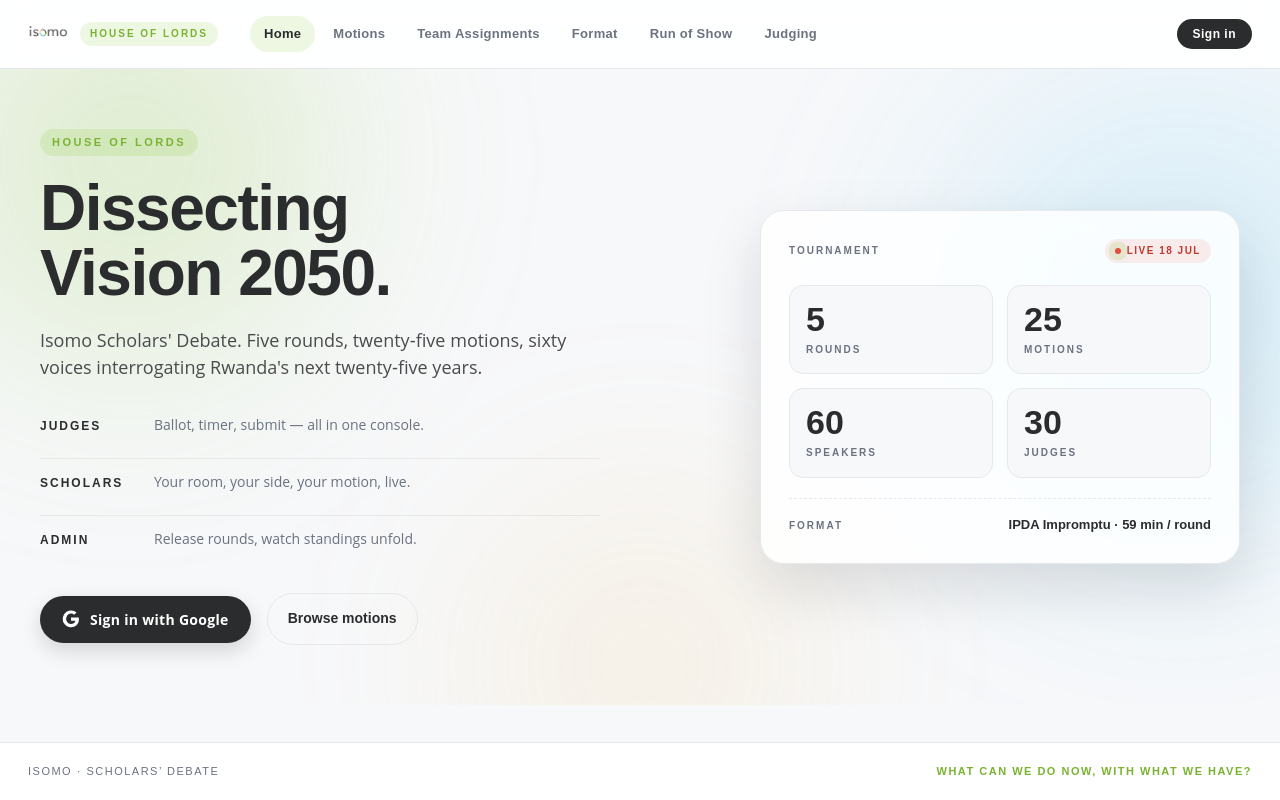
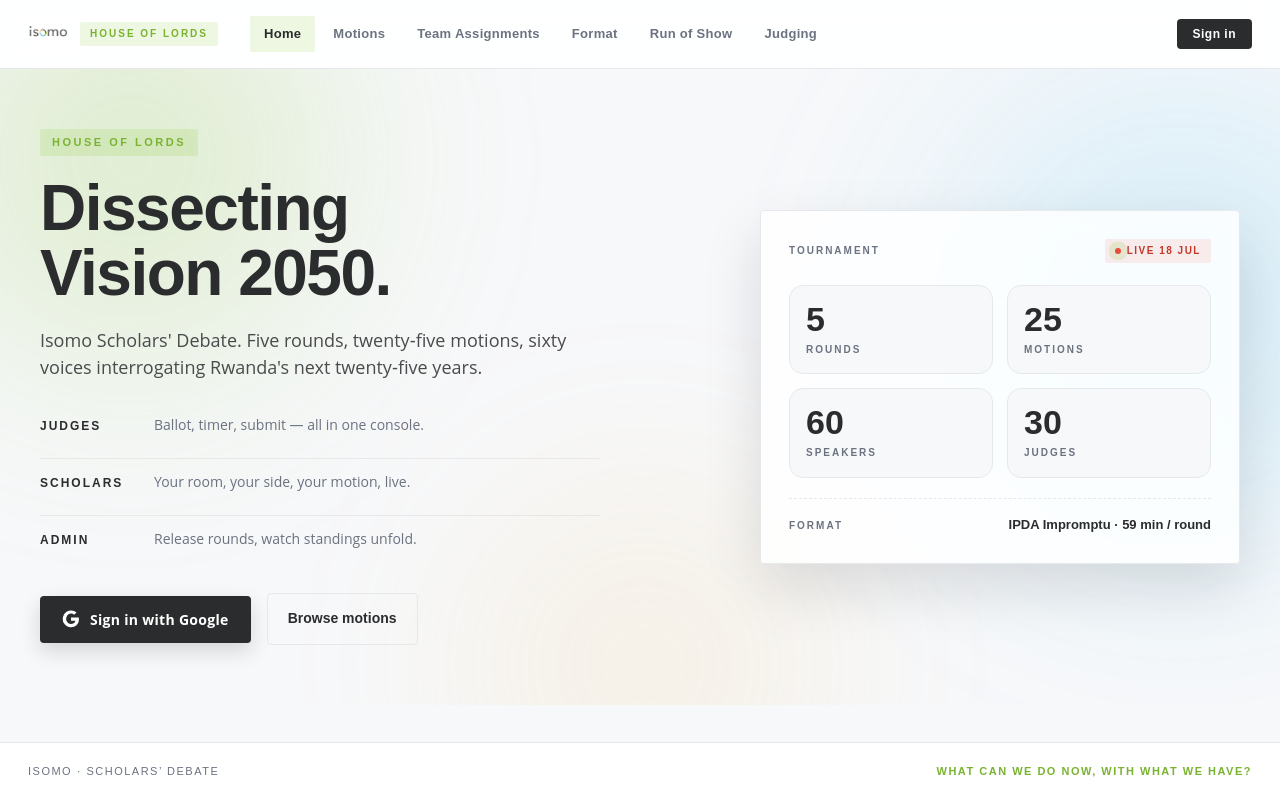
Before and after one commit to happy-tcu/houseoflords, a React (Vite) app: page / in a window 1280 px wide. Built offline with nearby package versions, Linux system fonts and the light colour scheme; no server answers.

Commit message:
Geometric pass: replace pills and rounded cards with sharp rectangles

```diff
--- a/src/App.css
+++ b/src/App.css
@@ -1117,3 +1117,66 @@ table.round-fmt td.note { color: var(--muted); font-size: 13px; }
 .wl-email { color: var(--muted); font-family: 'SF Mono', monospace; font-size: 12px; }
 .wl-del { background: transparent; border: 0; cursor: pointer; color: var(--muted); font-size: 18px; }
 .wl-del:hover { color: #e74c3c; }
+
+/* ================= GEOMETRIC PASS ================= */
+/* Global de-round: everything is squares & rectangles with tight corners. */
+:root { --radius: 4px; }
+
+/* Cards, panels, containers */
+.round-card, .rc, .mp-block, .bm-round, .stat, .side, .rule-card,
+.hero-stat, .landing-card, .jaxis, .jcard, .ballot-form, .ballot-col2,
+.pair, .ros-slot, .table-wrap, .standings, .timer,
+.jp-summary-block, .dp-live-block, .dp-live, .dp-code-hero, .dp-row,
+.ann, .wl-row, .portal-empty, .bm-cell, .mp-motion,
+.jaxis, .jcard {
+  border-radius: 4px !important;
+}
+
+/* Buttons & interactive rectangles */
+.btn-primary, .btn-secondary, .pub-signin-btn, .pub-portal-btn,
+.rc-actions button, .admin-tabs button, .subtabs button,
+.broadcast-row select, .timer-reset, .timer-actions .btn-primary,
+.wl-del {
+  border-radius: 4px !important;
+}
+
+/* Tags, chips, pills — become rectangles */
+.pill-tag, .tag, .chip, .ros-chip, .mchip, .role-tag,
+.pill-live, .meta-pill, .lc-tag, .lc-kicker, .landing-kicker,
+.pub-tabs a, .kicker, .rc-state, .side-tag, .state-pill,
+.pub-portal-btn .code, .jaxis-num, .col-side, .signal, .chip-seg,
+.tl-tag, .rc-code, .badge, .dp-side, .dp-result,
+.hero .kicker, .jp-summary-block .k, .dp-live-block .k,
+.stat .k, .hero-stat .k, .lc-k, .stat.v, .hero-stat .v,
+.w-choice, .portal-kicker, .jcard-signals .signal {
+  border-radius: 2px !important;
+}
+
+/* Circles → keep dots and pulse indicators as circles */
+.pill-live .dot, .lc-tag::before, .ros-chip::before, .chip .dot,
+.tl-dot, .ann-toast::before, .landing-bg .blob {
+  border-radius: 50% !important;
+}
+
+/* Inputs get sharp corners */
+.score-input-row input, .note-row textarea, .broadcast-row select {
+  border-radius: 3px !important;
+}
+
+/* Slight softening on top-level containers so it still feels intentional */
+.pub-nav-inner { border-radius: 0 !important; }
+.timer-clock { letter-spacing: -2px; }
+
+/* Toast rectangles too */
+.ann-toast { border-radius: 4px !important; }
+
+/* Focus rings become square-ish */
+input:focus, textarea:focus, select:focus, button:focus-visible {
+  outline: 2px solid var(--brand-green);
+  outline-offset: 1px;
+  border-radius: 3px;
+}
+
+/* Round card head + timer strip chips: tight rectangles */
+.round-card .head { border-radius: 4px 4px 0 0; }
+.timer-strip .chip-seg { border-radius: 2px !important; }
```
Also changed, not shown: 1 other file (tests, documents, lock files or other folders).
